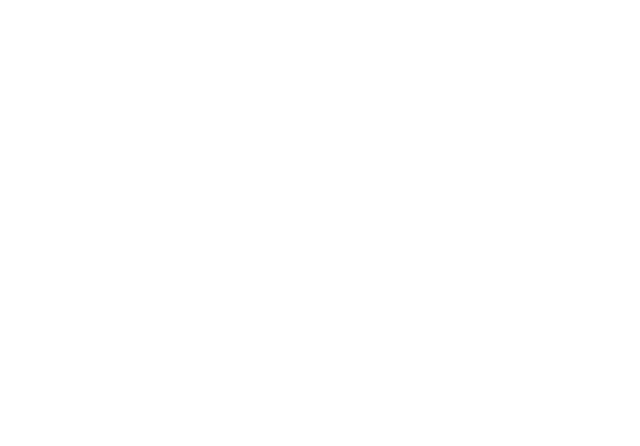
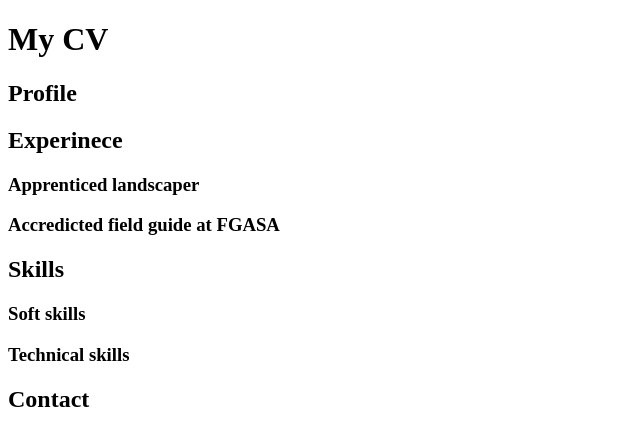
Before and after one commit to Arne-Seemann/first-steps-with-git, a plain HTML site: page CV/index.html in a window 1280 px wide. Shown: the whole page, without its empty margins (0-640 px from the left). Drawn offline with Linux system fonts and the light colour scheme.

Commit message:
adds basic structure

```diff
--- a/CV/index.html
+++ b/CV/index.html
@@ -11,6 +11,37 @@
 </head>
 
 <body>
+    <header>
+        <h1>My CV</h1>
+    </header>
+    <main>
+        <article class="profile">
+            <h2>Profile</h2>
+        </article>
+
+        <article class="experience">
+            <h2>Experinece</h2>
+            <section>
+                <h3>Apprenticed landscaper</h3>
+            </section>
+            <section>
+                <h3>Accredicted field guide at FGASA</h3>
+            </section>
+        </article>
+
+        <article class="skills">
+            <h2>Skills</h2>
+            <section>
+                <h3>Soft skills</h3>
+            </section>
+            <section>
+                <h3>Technical skills</h3>
+            </section>
+        </article>
+        <article class=contact>
+            <h2>Contact</h2>
+        </article>
+    </main>
 
 </body>
 
```
